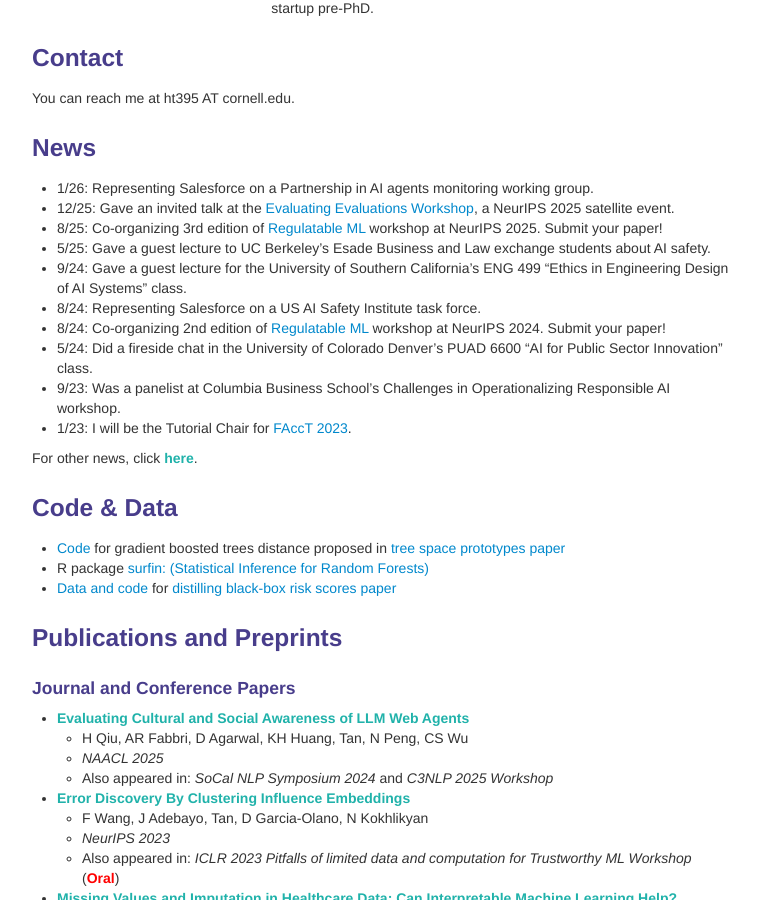
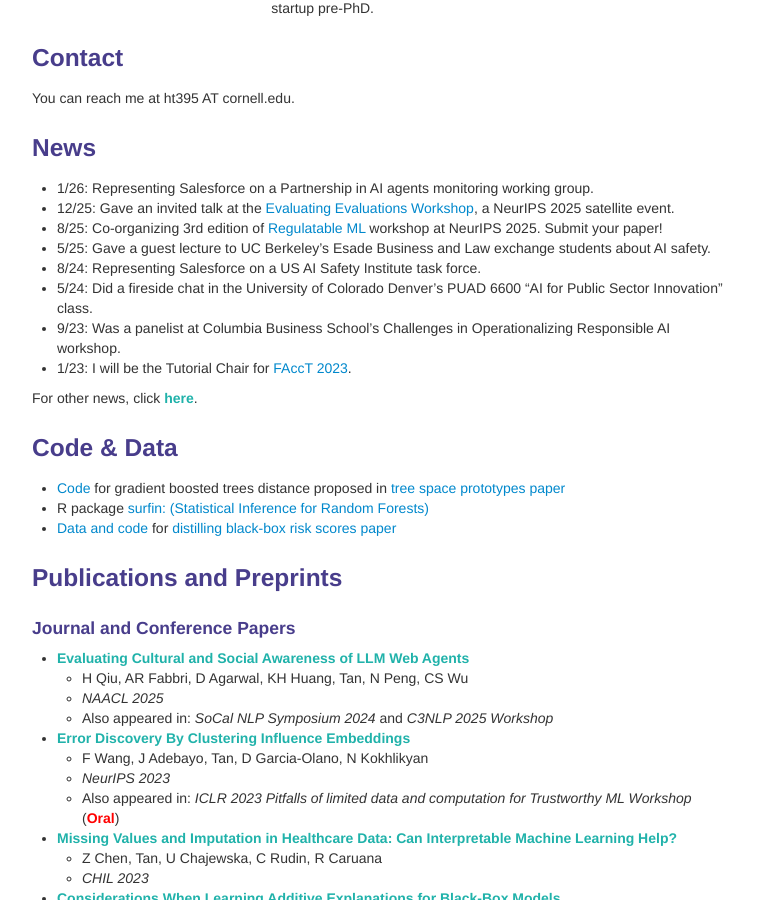
Before and after one commit to shftan/shftan.github.io, a Jekyll site: the page built from index.md, in a window 1280 px wide and 900 px high, scrolled down 404 px. Shown: the whole window, without its empty margins (258-1017 px from the left). Built offline with Jekyll 4.4.1, drawn with Linux system fonts in a browser that asks for light colours.

Commit message:
Update index.md

```diff
--- a/index.md
+++ b/index.md
@@ -36,9 +36,7 @@ You can reach me at ht395 AT cornell.edu.
 - 12/25: Gave an invited talk at the [Evaluating Evaluations Workshop](https://evalevalai.com/events/workshop-2025/), a NeurIPS 2025 satellite event.
 - 8/25: Co-organizing 3rd edition of [Regulatable ML](https://regulatableml.github.io/) workshop at NeurIPS 2025. Submit your paper!
 - 5/25: Gave a guest lecture to UC Berkeley's Esade Business and Law exchange students about AI safety.
-- 9/24: Gave a guest lecture for the University of Southern California's ENG 499 "Ethics in Engineering Design of AI Systems" class.
 - 8/24: Representing Salesforce on a US AI Safety Institute task force.
-- 8/24: Co-organizing 2nd edition of [Regulatable ML](https://regulatableml.github.io/) workshop at NeurIPS 2024. Submit your paper!
 - 5/24: Did a fireside chat in the University of Colorado Denver's PUAD 6600 "AI for Public Sector Innovation" class.
 - 9/23: Was a panelist at Columbia Business School's Challenges in Operationalizing Responsible AI workshop.
 - 1/23: I will be the Tutorial Chair for [FAccT 2023](https://facctconference.org/2023/index.html).
```
